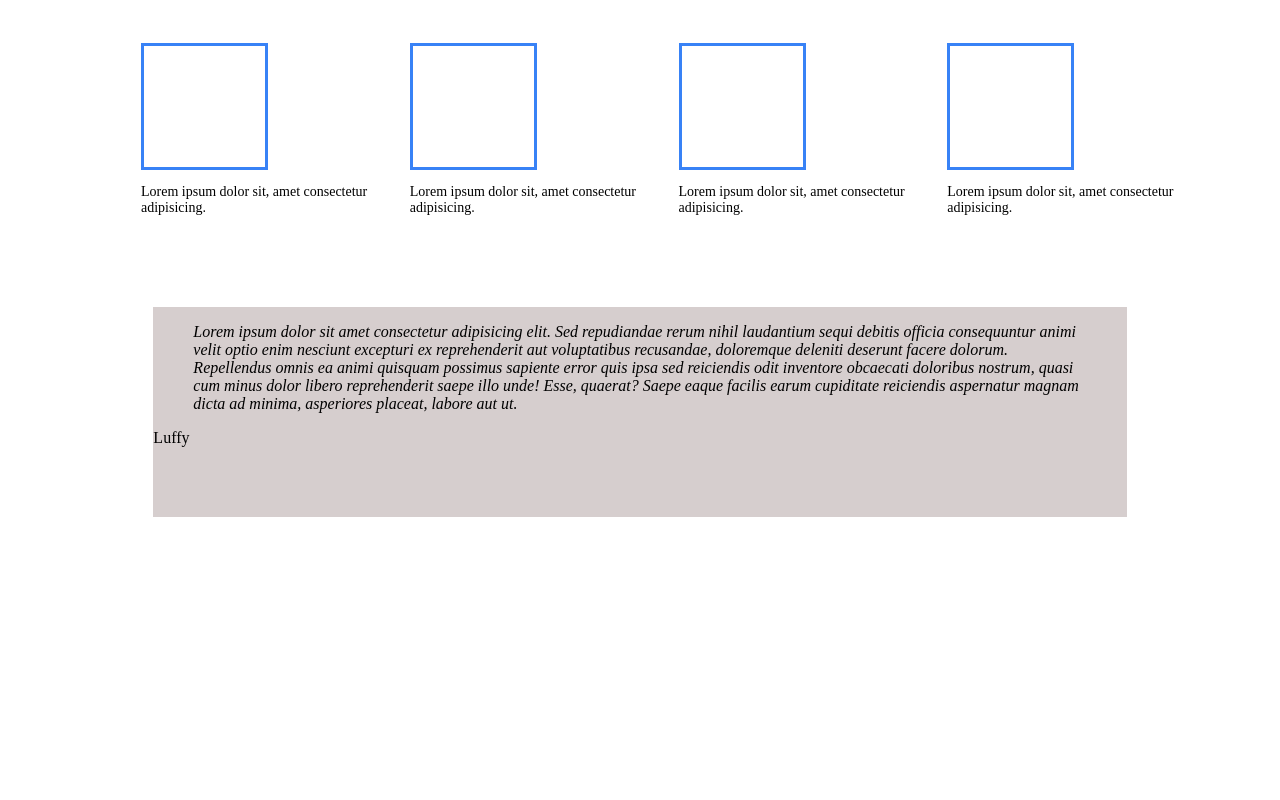
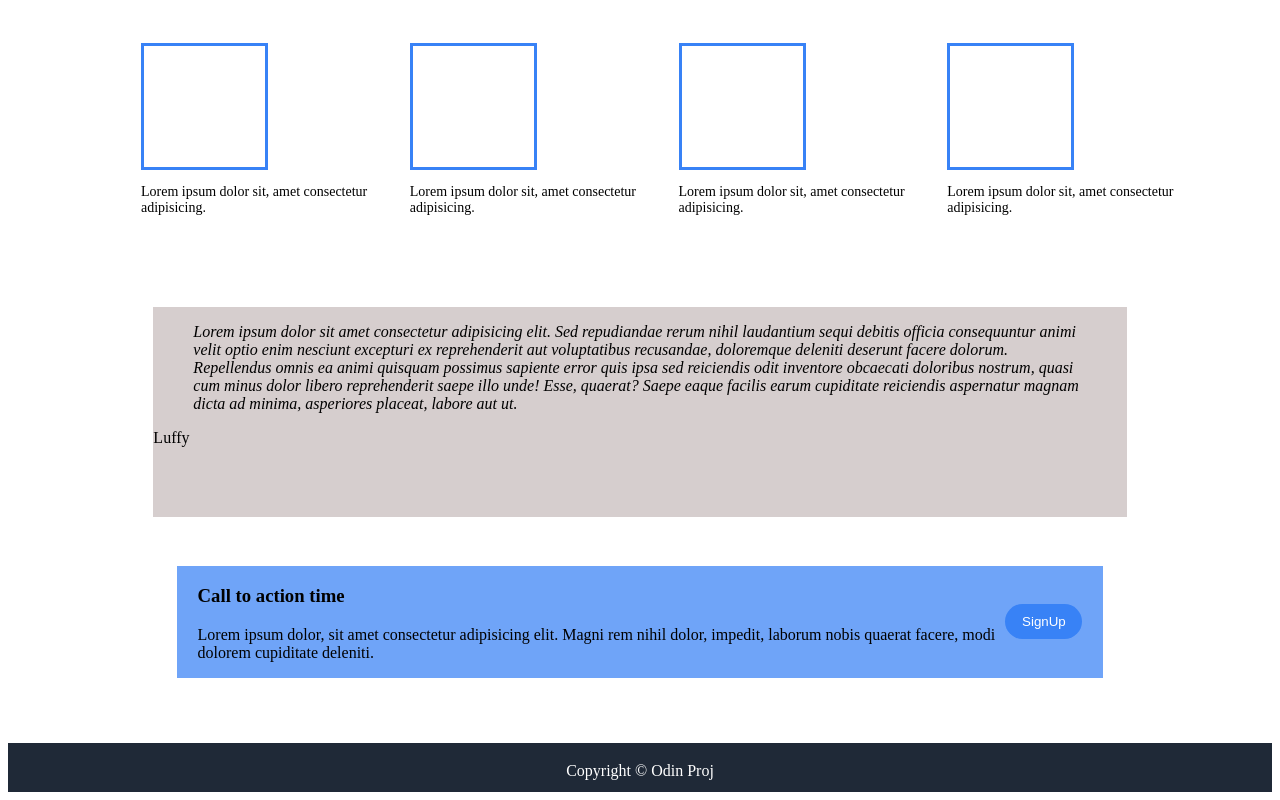
Before and after one commit to Lwvzi/odin-landingPage, a plain HTML site: page index.html in a window 1280 px wide. Shown: the part 565-1365 px from the top of the page. Before the commit the page ends 1090 px from the top, so only its background shows below. Drawn offline with Linux system fonts and the light colour scheme; files whose address does not match are found by name.

Commit message:
Assignment complete

```diff
--- a/index.html
+++ b/index.html
@@ -65,5 +65,19 @@
         </div>
     </div>
 
+    <div class="outer-cont">
+        <div class="containerFour">
+            <div class="text-cont">
+                <h3>Call to action time</h3>
+                <p>Lorem ipsum dolor, sit amet consectetur adipisicing elit. Magni rem nihil dolor, impedit, laborum nobis quaerat facere, modi dolorem cupiditate deleniti.</p>
+            </div>
+            <div class="btn"><button type="button">SignUp</button></div>
+        </div>
+    </div>
+
+    <footer>
+        <p>Copyright &copy; Odin Proj</p>
+    </footer>
+
 </body>
 </html>
--- a/style.css
+++ b/style.css
@@ -126,3 +126,34 @@ figure{
 caption{
     color: #000
 }
+
+
+.outer-cont{
+    display: flex;
+    align-items: center;
+    justify-content:center;
+    width: 100%;
+}
+
+
+.containerFour{
+    margin: 49px 21px 49px 21px;
+    background-color: #3881f6b8;
+    display: flex;
+    justify-content: space-between;
+    padding: 0 21px 0 21px;
+    width: 70%;
+}
+
+
+footer{
+    width: 100%;
+    text-align: center;
+    background-color: #1f2937;
+    height: 49px;
+}
+
+footer p{
+    color: white;
+    padding-top: 19px;
+}
```
